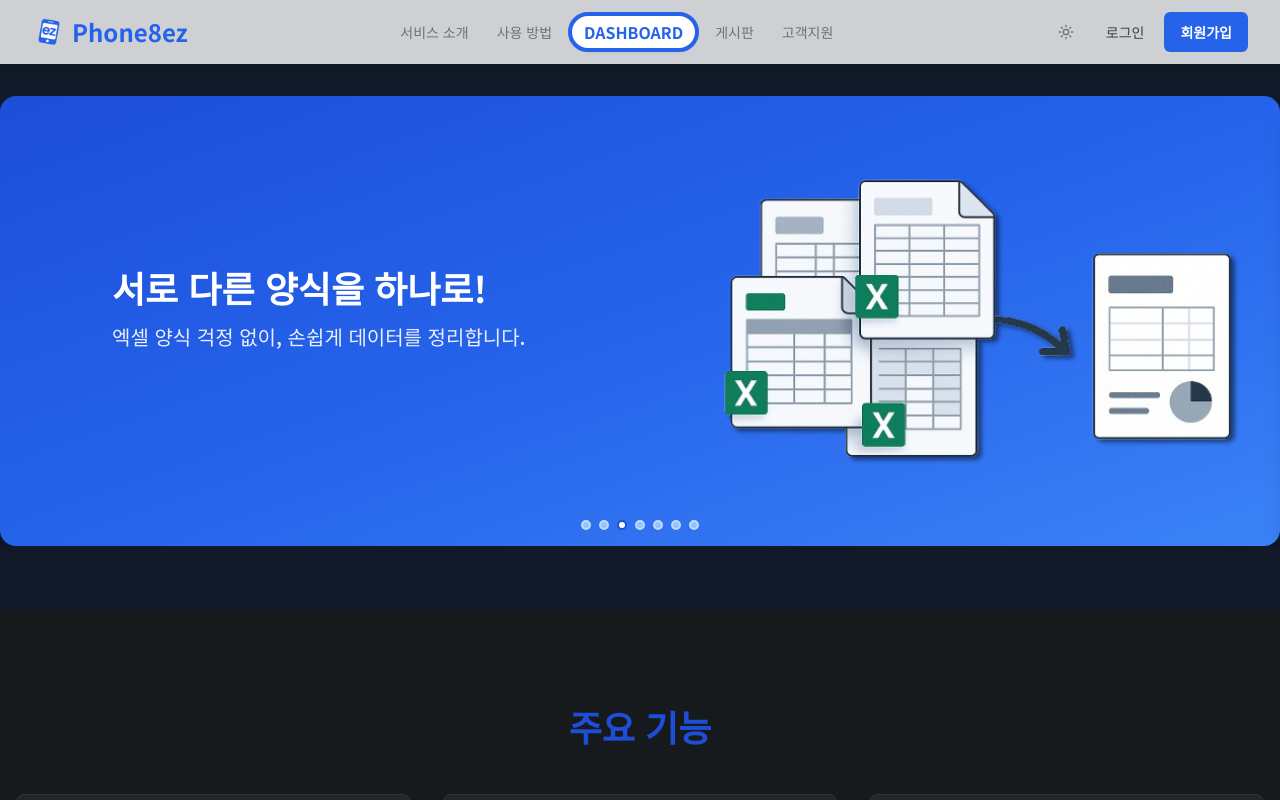
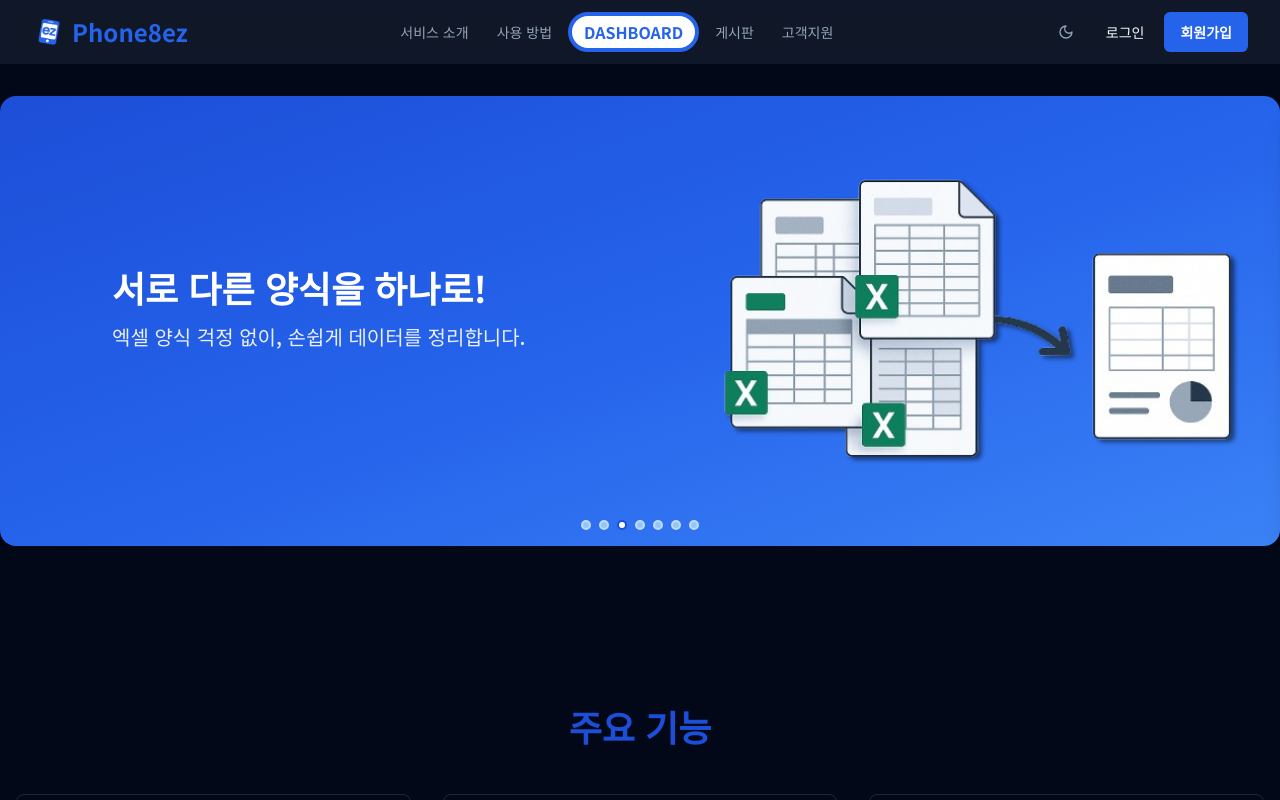
Before and after one commit to UrazilLand/phone8ez, a Next.js app: page / in a window 1280 px wide. Both pictures are taken after a click on the button "테마 변경". Shown: the top 800 px of the page. Built offline with nearby package versions, Linux system fonts and the light colour scheme; a web font is replaced by a local one.

Commit message:
다크모드 - 메인페이지 완료

```diff
--- a/src/app/globals.css
+++ b/src/app/globals.css
@@ -57,34 +57,25 @@ body {
 
 @layer base {
   :root {
-    --background: 200 33% 96%; /* #F0F8F7 (very light, desaturated teal) */
-    --foreground: 200 10% 20%; /* Darker text for contrast */
-
-    --card: 200 33% 100%; /* Slightly whiter than background for cards */
-    --card-foreground: 200 10% 20%;
-
-    --popover: 200 33% 100%;
-    --popover-foreground: 200 10% 20%;
-
-    --primary: 177 39% 44%; /* #469996 (subdued teal) */
-    --primary-foreground: 0 0% 100%; /* White text on primary */
-
-    --secondary: 207 39% 70%; /* Lighter shade of accent blue for secondary elements */
-    --secondary-foreground: 200 10% 20%;
-
-    --muted: 200 20% 88%; /* Muted grey for borders, dividers */
-    --muted-foreground: 200 10% 45%;
-
-    --accent: 207 39% 50%; /* #467599 (blue) */
-    --accent-foreground: 0 0% 100%; /* White text on accent */
-
+    --background: 0 0% 100%;
+    --foreground: 222.2 84% 4.9%;
+    --card: 0 0% 100%;
+    --card-foreground: 222.2 84% 4.9%;
+    --popover: 0 0% 100%;
+    --popover-foreground: 222.2 84% 4.9%;
+    --primary: 222.2 47.4% 11.2%;
+    --primary-foreground: 210 40% 98%;
+    --secondary: 210 40% 96.1%;
+    --secondary-foreground: 222.2 47.4% 11.2%;
+    --muted: 210 40% 96.1%;
+    --muted-foreground: 215.4 16.3% 46.9%;
+    --accent: 210 40% 96.1%;
+    --accent-foreground: 222.2 47.4% 11.2%;
     --destructive: 0 84.2% 60.2%;
-    --destructive-foreground: 0 0% 98%;
-
-    --border: 200 20% 80%; /* Slightly darker border */
-    --input: 200 20% 90%;
-    --ring: 207 39% 50%; /* Accent blue for rings */
-
+    --destructive-foreground: 210 40% 98%;
+    --border: 214.3 31.8% 91.4%;
+    --input: 214.3 31.8% 91.4%;
+    --ring: 222.2 84% 4.9%;
     --radius: 0.5rem;
 
     /* Chart colors - can remain default or be themed if charts are complex */
@@ -106,34 +97,25 @@ body {
   }
 
   .dark {
-    /* Basic dark mode theme matching the light theme's structure */
-    --background: 200 10% 10%;
-    --foreground: 200 33% 96%;
-
-    --card: 200 10% 15%;
-    --card-foreground: 200 33% 96%;
-
-    --popover: 200 10% 15%;
-    --popover-foreground: 200 33% 96%;
-
-    --primary: 177 39% 50%; /* Teal slightly brighter in dark mode */
-    --primary-foreground: 200 10% 5%;
-
-    --secondary: 207 39% 30%;
-    --secondary-foreground: 200 33% 96%;
-
-    --muted: 200 10% 25%;
-    --muted-foreground: 200 20% 60%;
-
-    --accent: 207 39% 55%; /* Blue slightly brighter in dark mode */
-    --accent-foreground: 200 10% 5%;
-
+    --background: 222.2 84% 4.9%;
+    --foreground: 210 40% 98%;
+    --card: 222.2 84% 4.9%;
+    --card-foreground: 210 40% 98%;
+    --popover: 222.2 84% 4.9%;
+    --popover-foreground: 210 40% 98%;
+    --primary: 217.2 91.2% 59.8%;
+    --primary-foreground: 210 40% 98%;
+    --secondary: 217.2 32.6% 17.5%;
+    --secondary-foreground: 210 40% 98%;
+    --muted: 217.2 32.6% 17.5%;
+    --muted-foreground: 215 20.2% 65.1%;
+    --accent: 217.2 32.6% 17.5%;
+    --accent-foreground: 210 40% 98%;
     --destructive: 0 62.8% 30.6%;
-    --destructive-foreground: 0 0% 98%;
-
-    --border: 200 10% 20%;
-    --input: 200 10% 22%;
-    --ring: 207 39% 55%;
+    --destructive-foreground: 210 40% 98%;
+    --border: 217.2 32.6% 17.5%;
+    --input: 217.2 32.6% 17.5%;
+    --ring: 212.7 93.5% 68.4%;
 
     --sidebar-background: 200 10% 12%;
     --sidebar-foreground: 200 33% 94%;
--- a/src/app/page.tsx
+++ b/src/app/page.tsx
@@ -39,17 +39,17 @@ export default function HomePage() {
       <FeatureHighlights />
       {/* 가격 정책 카드 */}
       <section className="py-20 bg-transparent">
-        <h2 className="text-3xl md:text-4xl font-bold text-center mb-12 text-blue-900">가격 정책</h2>
+        <h2 className="text-3xl md:text-4xl font-bold text-center mb-12 text-blue-600 dark:text-primary">가격 정책</h2>
         <div className="flex flex-col md:flex-row justify-center items-stretch gap-8 max-w-4xl mx-auto">
           {plans.map((plan, idx) => (
             <div
               key={plan.name}
-              className="flex-1 bg-white rounded-2xl shadow-lg p-8 flex flex-col items-center transition-transform duration-300 hover:scale-[1.02] hover:shadow-2xl border border-blue-100 min-w-[260px] max-w-[350px]"
+              className="flex-1 bg-card rounded-2xl shadow-lg p-8 flex flex-col items-center transition-transform duration-300 hover:scale-[1.02] hover:shadow-2xl border min-w-[260px] max-w-[350px]"
               style={{ minHeight: 440 }}
             >
-              <div className="text-2xl font-bold mb-1 text-blue-600">{plan.name}</div>
-              <div className="text-sm text-gray-500 mb-4">{plan.desc}</div>
-              <div className="text-3xl font-extrabold mb-1 text-gray-900">
+              <div className="text-2xl font-bold mb-1 text-blue-600 dark:text-primary">{plan.name}</div>
+              <div className="text-sm text-muted-foreground mb-4">{plan.desc}</div>
+              <div className="text-3xl font-extrabold mb-1 text-foreground">
                 {plan.name === '프로페셔널' && plan.price.startsWith('월/') ? (
                   <>
                     <span className="align-baseline text-base mr-1">월/</span>
@@ -57,19 +57,19 @@ export default function HomePage() {
                   </>
                 ) : plan.price}
               </div>
-              <div className="text-base text-gray-400 mb-4">{plan.period}</div>
+              <div className="text-base text-muted-foreground/80 mb-4">{plan.period}</div>
               <ul className="mb-8 space-y-2 w-full text-left flex-1">
                 {plan.features.map((f, i) => (
-                  <li key={i} className="flex items-center text-gray-900 font-medium">
-                    <span className="mr-2 text-green-600 font-bold">✓</span> {f}
+                  <li key={i} className="flex items-center text-foreground font-medium">
+                    <span className="mr-2 text-blue-600 dark:text-primary font-bold">✓</span> {f}
                   </li>
                 ))}
               </ul>
               <button
                 className={
                   (plan.buttonType === 'primary'
-                    ? 'w-full py-2 rounded-lg bg-blue-600 text-white font-bold hover:bg-blue-700 transition-colors'
-                    : 'w-full py-2 rounded-lg border-2 border-blue-600 text-blue-600 font-bold hover:bg-blue-50 transition-colors') +
+                    ? 'w-full py-2 rounded-lg bg-blue-600 text-white dark:bg-primary dark:text-primary-foreground font-bold hover:bg-blue-700 dark:hover:bg-primary/90 transition-colors'
+                    : 'w-full py-2 rounded-lg border-2 border-blue-600 text-blue-600 dark:border-primary dark:text-primary font-bold hover:bg-blue-100 dark:hover:bg-primary/10 transition-colors') +
                   ' mt-auto'
                 }
               >
--- a/src/components/layout/Header.tsx
+++ b/src/components/layout/Header.tsx
@@ -51,7 +51,7 @@ const Header = () => {
             <Link
               key={link.href}
               href={link.href}
-              className={`px-3 py-1.5 rounded-md text-xs md:text-sm font-medium flex items-center justify-center h-10 transition-colors duration-150${mobile ? ' block w-full text-center my-1' : ''} ${isActive ? 'text-blue-600' : 'text-gray-500'} hover:text-blue-600`}
+              className={`px-3 py-1.5 rounded-md text-xs md:text-sm font-medium flex items-center justify-center h-10 transition-colors duration-150${mobile ? ' block w-full text-center my-1' : ''} ${isActive ? 'text-blue-600' : 'text-muted-foreground'} hover:text-blue-600`}
               onClick={() => mobile && setIsMobileMenuOpen(false)}
             >
               {link.label}
@@ -64,7 +64,7 @@ const Header = () => {
 
   if (!isMounted) {
     return (
-      <header className="bg-white/80 backdrop-blur-md shadow-sm sticky top-0 z-50">
+      <header className="bg-muted/50 backdrop-blur-md shadow-sm sticky top-0 z-50">
         <div className="container mx-auto px-4 sm:px-6 lg:px-8">
           <div className="flex items-center justify-between h-16">
             {/* 좌측: 파비콘 + 로고 */}
@@ -86,7 +86,7 @@ const Header = () => {
   }
 
   return (
-    <header className="bg-white/80 backdrop-blur-md shadow-sm sticky top-0 z-50">
+    <header className="bg-muted/50 backdrop-blur-md shadow-sm sticky top-0 z-50">
       <div className="container mx-auto px-4 sm:px-6 lg:px-8">
         <div className="flex items-center justify-between h-16">
           {/* 좌측: 파비콘 + 로고 */}
@@ -106,16 +106,16 @@ const Header = () => {
               variant="ghost"
               size="icon"
               onClick={() => setTheme(theme === 'dark' ? 'light' : 'dark')}
-              className="text-gray-500 hover:text-blue-600"
+              className="text-muted-foreground hover:text-blue-600"
             >
               {theme === 'dark' ? (
+                <Moon className="h-5 w-5" />
+              ) : (
                 <Sun className="h-5 w-5" />
-              ) : (
-                <Moon className="h-5 w-5" />
               )}
               <span className="sr-only">테마 변경</span>
             </Button>
-            <Button variant="ghost" asChild className="text-gray-700 hover:text-blue-600 px-3">
+            <Button variant="ghost" asChild className="text-foreground hover:text-blue-600 px-3">
               <Link href="/login">
                 로그인
               </Link>
@@ -158,12 +158,12 @@ const Header = () => {
                   >
                     {theme === 'dark' ? (
                       <>
-                        <Sun className="mr-2 h-4 w-4" />
+                        <Moon className="mr-2 h-4 w-4" />
                         라이트 모드
                       </>
                     ) : (
                       <>
-                        <Moon className="mr-2 h-4 w-4" />
+                        <Sun className="mr-2 h-4 w-4" />
                         다크 모드
                       </>
                     )}
--- a/src/components/layout/MainLayout.tsx
+++ b/src/components/layout/MainLayout.tsx
@@ -13,7 +13,7 @@ const MainLayout: React.FC<MainLayoutProps> = ({ children }) => {
   const { theme } = useTheme();
 
   return (
-    <div className={`flex flex-col min-h-screen ${theme === 'dark' ? 'bg-gray-900 text-white' : 'bg-white text-gray-900'}`}>
+    <div className="flex flex-col min-h-screen bg-background text-foreground">
       <Header />
       <main className="flex-grow py-8 transition-colors duration-200">
         {children}
```
Also changed, not shown: src/styles/common.ts (+37 -2 lines).
